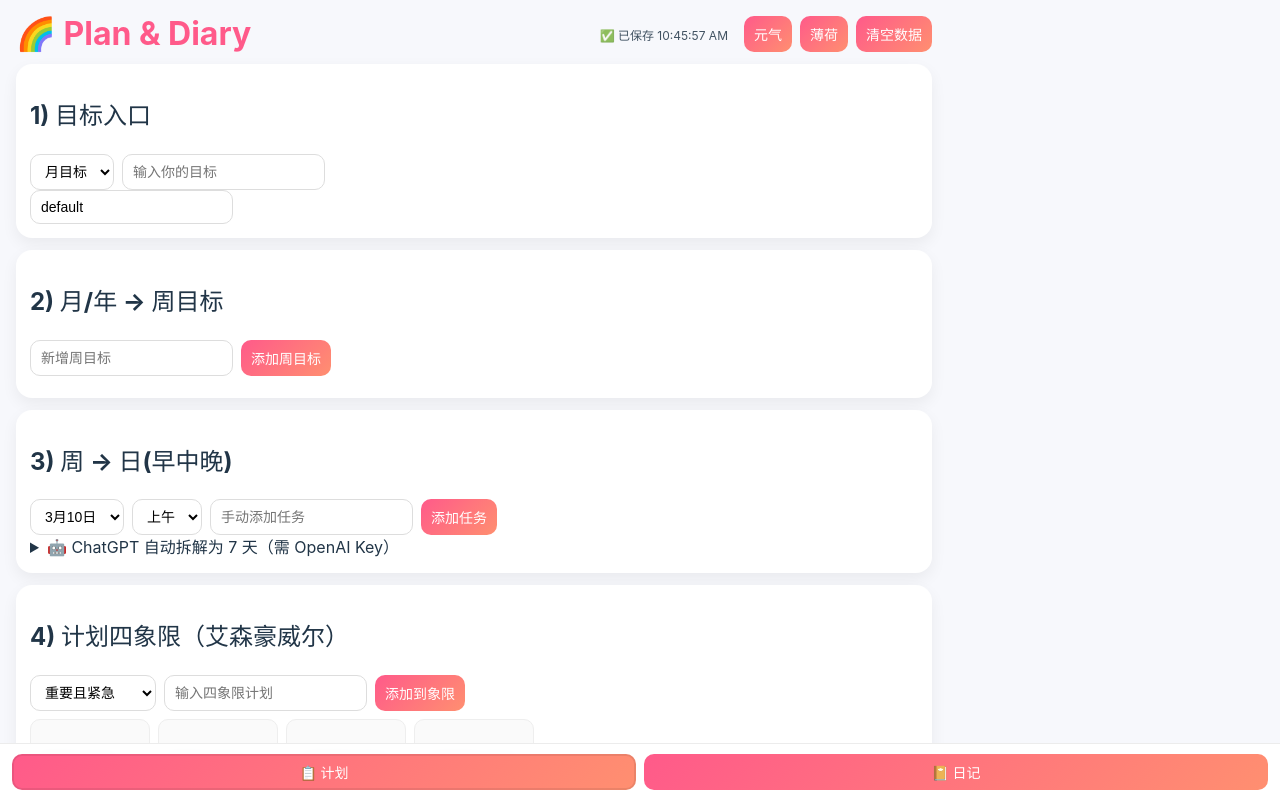
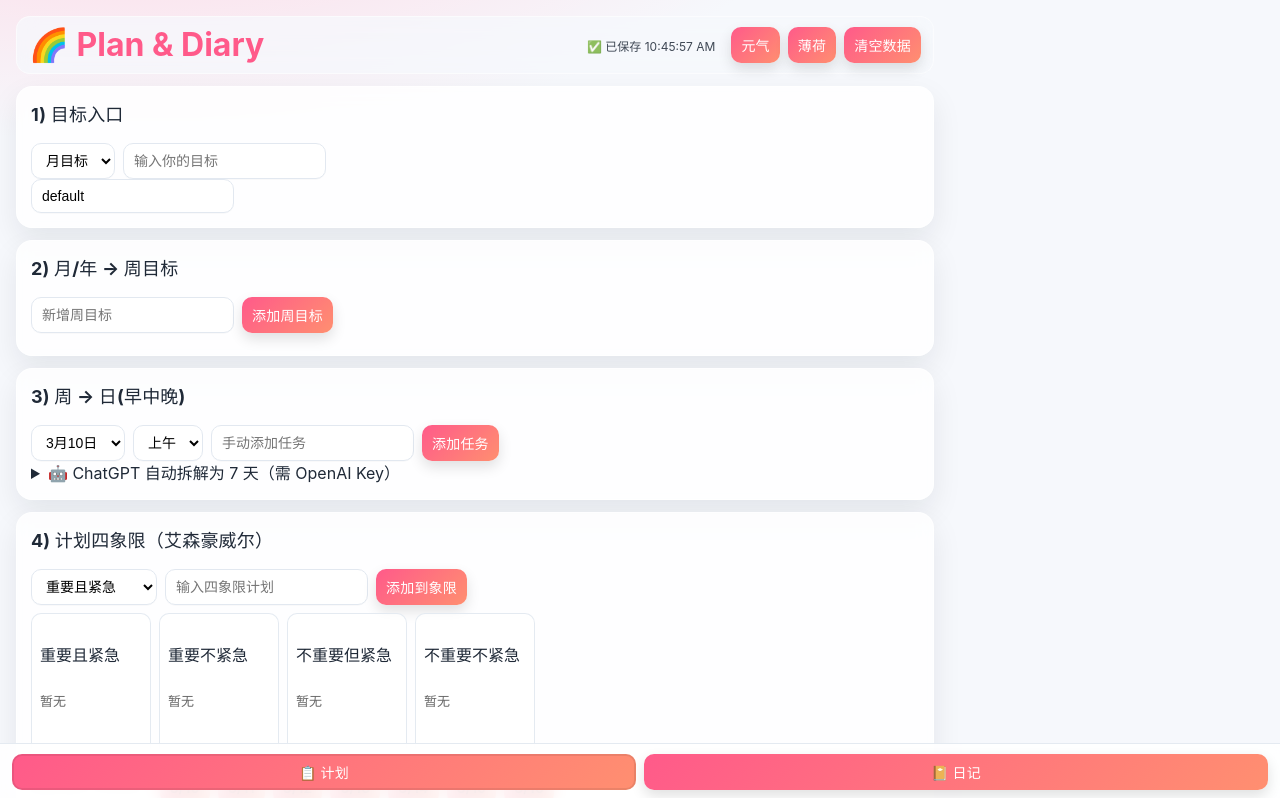
Before and after one commit to LXY-999999/plan_and_diary, a React (Vite) app: page / in a window 1280 px wide. Shown: the top 798 px of the page. Built offline with nearby package versions, Linux system fonts and the light colour scheme.

Commit message:
style: polish plan-and-diary visual design with modern glassmorphism

```diff
--- a/src/App.css
+++ b/src/App.css
@@ -115,3 +115,86 @@ button:hover { opacity:.9; }
 .app.mint h1 { color: var(--accent); }
 .app.mint button { background: linear-gradient(135deg,#24b39b,#63d1c0); }
 .app.mint .chip.active { background: var(--accent); }
+
+/* ===== Aesthetic refresh ===== */
+:root {
+  --bg-grad: radial-gradient(1200px 500px at 10% -10%, #ffd4e2 0%, transparent 60%),
+    radial-gradient(900px 500px at 90% -20%, #d7fff6 0%, transparent 55%),
+    #f6f8fc;
+  --card-bg: rgba(255, 255, 255, 0.82);
+  --card-border: rgba(255, 255, 255, 0.55);
+  --shadow-soft: 0 12px 30px rgba(17, 24, 39, 0.08);
+}
+
+body {
+  background: var(--bg-grad);
+  color: #1f2937;
+}
+
+.app {
+  max-width: 1240px;
+}
+
+header {
+  position: sticky;
+  top: 0;
+  z-index: 20;
+  background: rgba(246, 248, 252, 0.72);
+  backdrop-filter: blur(10px);
+  border: 1px solid rgba(255, 255, 255, 0.5);
+  border-radius: 14px;
+  padding: 10px 12px;
+}
+
+.panel {
+  background: var(--card-bg);
+  border: 1px solid var(--card-border);
+  backdrop-filter: blur(8px);
+  box-shadow: var(--shadow-soft);
+}
+
+.panel h2 {
+  margin-top: 0;
+  font-size: 18px;
+  letter-spacing: 0.2px;
+}
+
+input, select, textarea {
+  border: 1px solid #e2e8f0;
+  box-shadow: 0 1px 0 rgba(0, 0, 0, 0.02);
+}
+
+input:focus, select:focus, textarea:focus {
+  outline: none;
+  border-color: #94a3b8;
+  box-shadow: 0 0 0 3px rgba(148, 163, 184, 0.2);
+}
+
+button {
+  font-weight: 600;
+  letter-spacing: 0.2px;
+  box-shadow: 0 6px 14px rgba(0, 0, 0, 0.12);
+}
+
+button:hover {
+  transform: translateY(-1px);
+}
+
+.day-card, .month-cell, .compose-card {
+  background: rgba(255, 255, 255, 0.72);
+  border: 1px solid rgba(226, 232, 240, 0.9);
+}
+
+.task {
+  transition: all .16s ease;
+}
+
+.task:hover {
+  transform: translateY(-1px);
+  box-shadow: 0 6px 14px rgba(0,0,0,.06);
+}
+
+.bottom-nav {
+  background: rgba(255,255,255,.88);
+  border-top: 1px solid rgba(226, 232, 240, .9);
+}
```
